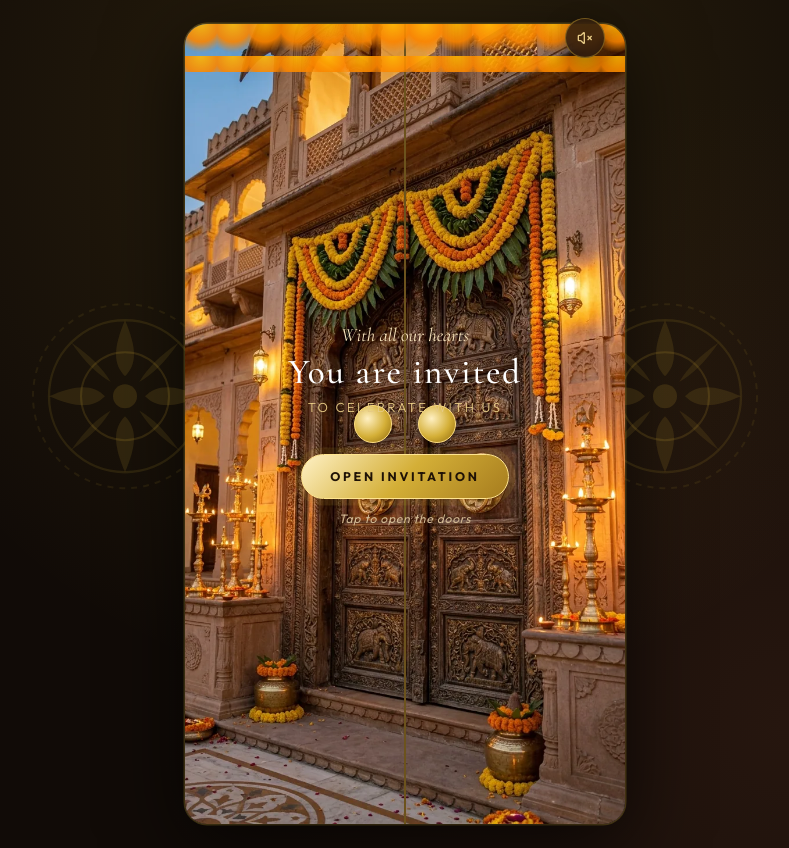
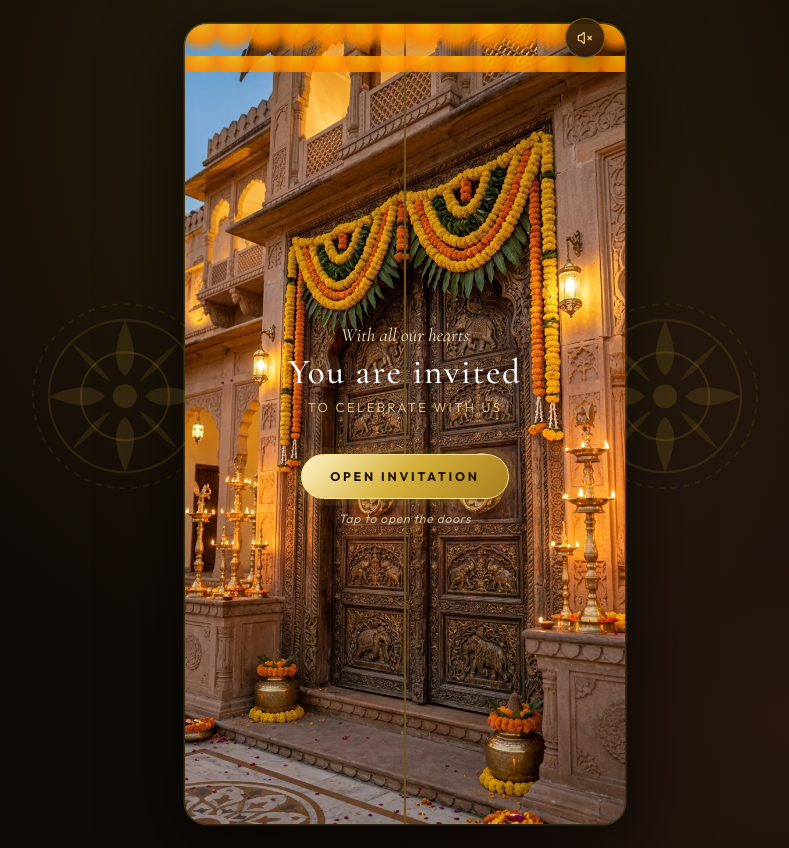
Before and after one commit to sivakumarelango10-art/E-invitation, a React (Vite) app: page / in a window 1280 px wide. Shown: the whole page, without its empty margins (235-1024 px from the left). Built offline with nearby package versions, Linux system fonts and the light colour scheme; a web font is replaced by a local one.

Commit message:
Remove artificial yellow door circle knockers to display authentic carved door artwork

```diff
--- a/src/components/Opening.jsx
+++ b/src/components/Opening.jsx
@@ -41,7 +41,6 @@ export function Opening({ isOpened, isOpeningAnim, onOpenDoors }) {
               className="door-wood-texture"
               style={{ backgroundImage: `url(${weddingConfig.doorImage})` }}
             />
-            <div className="door-brass-knocker knocker-left" />
             <div className="door-inner-shadow" />
           </div>
 
@@ -51,7 +50,6 @@ export function Opening({ isOpened, isOpeningAnim, onOpenDoors }) {
               className="door-wood-texture"
               style={{ backgroundImage: `url(${weddingConfig.doorImage})` }}
             />
-            <div className="door-brass-knocker knocker-right" />
             <div className="door-inner-shadow" />
           </div>
         </div>
--- a/src/styles/invitation.css
+++ b/src/styles/invitation.css
@@ -219,23 +219,6 @@ html, body {
 .door-leaf-right .door-wood-texture {
   right: 0;
 }
-
-/* Brass Handles */
-.door-brass-knocker {
-  position: absolute;
-  top: 50%;
-  width: 38px;
-  height: 38px;
-  border-radius: var(--radius-full);
-  background: radial-gradient(circle at 35% 35%, #FFF0C2 0%, #D4AF37 55%, #8B6508 100%);
-  border: 1.5px solid #FFE082;
-  box-shadow: 0 4px 14px rgba(0, 0, 0, 0.5);
-  transform: translateY(-50%);
-  z-index: 6;
-}
-
-.knocker-left { right: 12px; }
-.knocker-right { left: 12px; }
 
 /* Center Text & CTA Overlay */
 .door-center-overlay {
```
